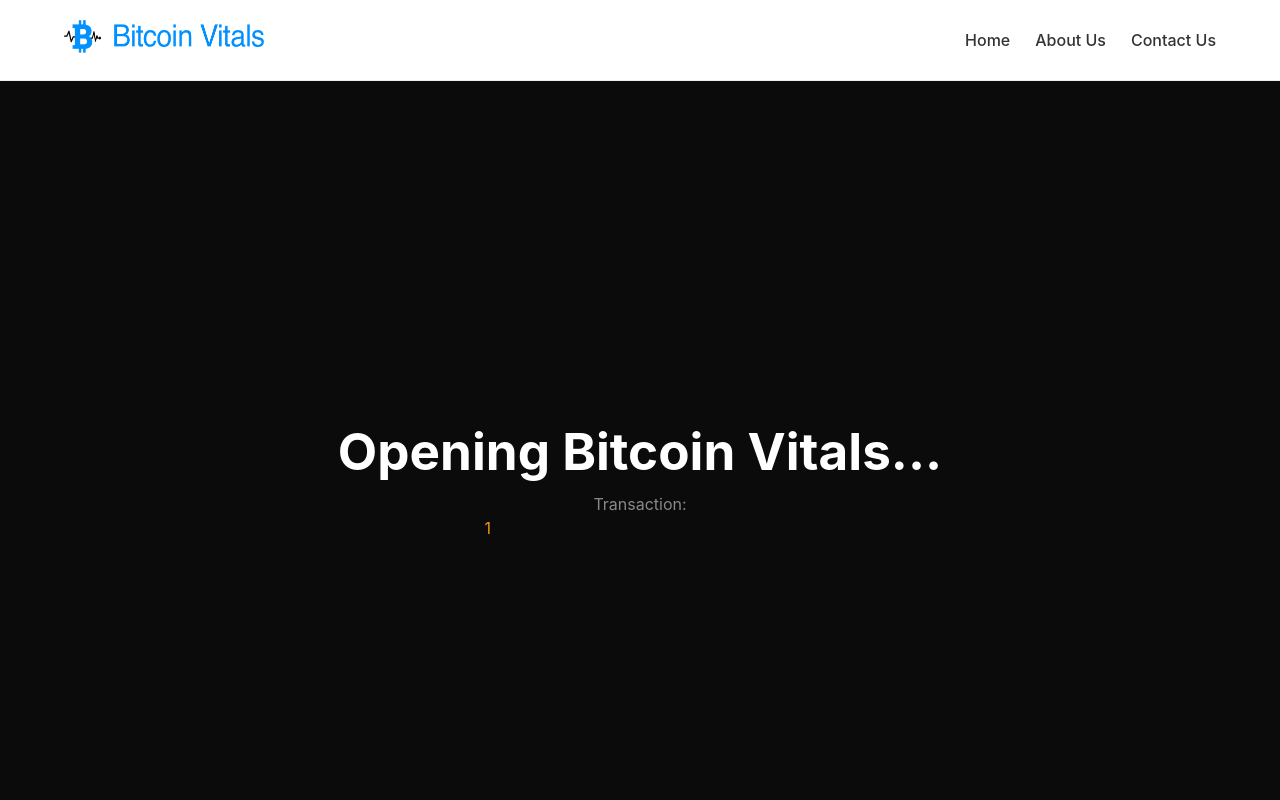
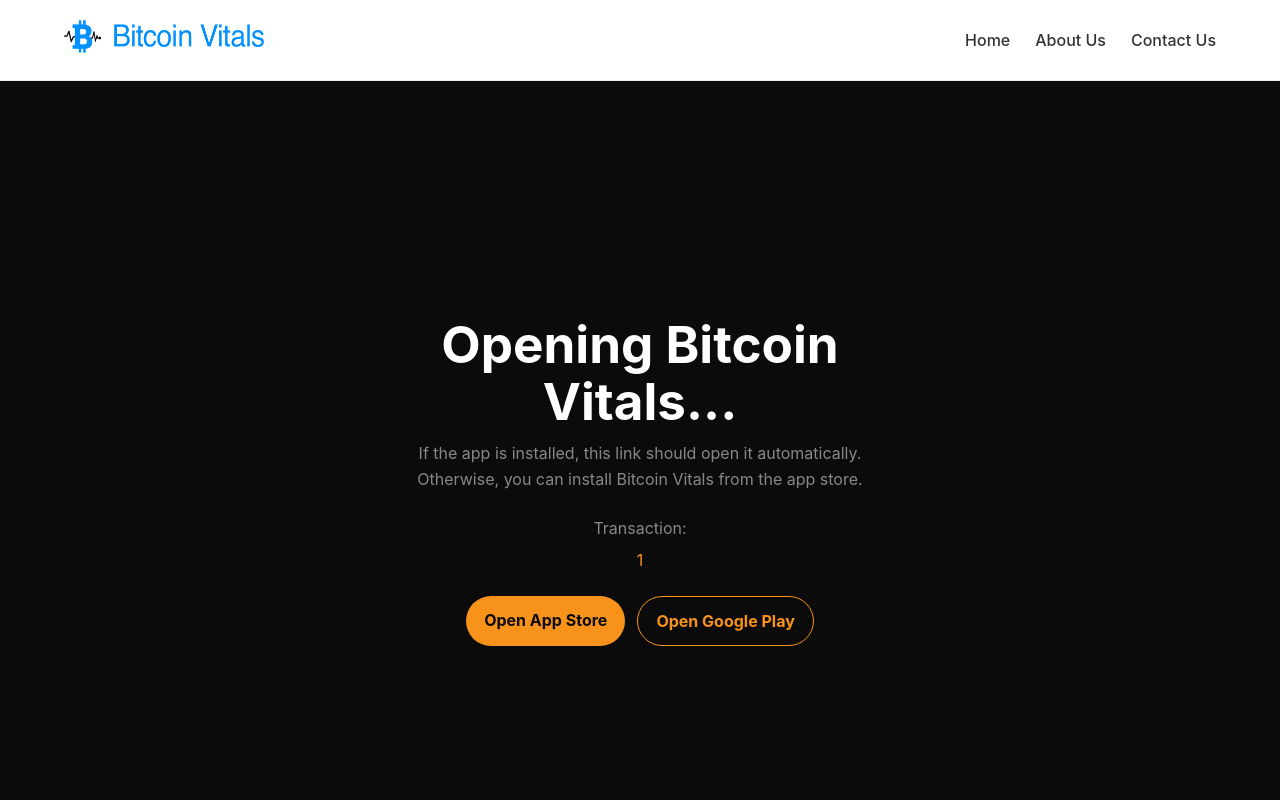
Before and after one commit to devapp-design/bitcoinVitals_WebSite, a React (Vite) app: page /tx/1 in a window 1280 px wide. Shown: the top 800 px of the page. Built offline with nearby package versions, Linux system fonts and the light colour scheme.

Commit message:
app deep link

```diff
--- a/src/pages/AddressPage.tsx
+++ b/src/pages/AddressPage.tsx
@@ -1,66 +1,8 @@
-import { useEffect } from 'react';
-import { useParams } from 'react-router-dom';
+import { useParams } from "react-router-dom";
+import DeepLinkPage from "./DeepLinkPage";
 
 export default function AddressPage() {
   const { address } = useParams();
 
-  useEffect(() => {
-    const ua = navigator.userAgent.toLowerCase();
-
-    const isIOS =
-      /iphone|ipad|ipod/.test(ua);
-
-    const isAndroid =
-      /android/.test(ua);
-
-    // fallback redirect
-    const timer = setTimeout(() => {
-      if (isIOS) {
-        window.location.href =
-          'https://apps.apple.com/app/idYOUR_APP_ID';
-      } else if (isAndroid) {
-        window.location.href =
-          'https://play.google.com/store/apps/details?id=com.bitcoinvitals.app';
-      }
-    }, 1500);
-
-    return () => clearTimeout(timer);
-  }, []);
-
-  return (
-    <div
-      style={{
-        minHeight: '100vh',
-        background: '#0B0B0B',
-        color: 'white',
-        display: 'flex',
-        justifyContent: 'center',
-        alignItems: 'center',
-        fontFamily: 'sans-serif',
-      }}
-    >
-      <div style={{ textAlign: 'center' }}>
-        <h1>Opening Bitcoin Vitals...</h1>
-
-        <p
-          style={{
-            color: '#888',
-            marginTop: 12,
-          }}
-        >
-          Address:
-        </p>
-
-        <p
-          style={{
-            maxWidth: 300,
-            wordBreak: 'break-all',
-            color: '#F7931A',
-          }}
-        >
-          {address}
-        </p>
-      </div>
-    </div>
-  );
+  return <DeepLinkPage label="Address" value={address} />;
 }
--- a/src/pages/BlockPage.tsx
+++ b/src/pages/BlockPage.tsx
@@ -1,65 +1,8 @@
-import { useEffect } from 'react';
-import { useParams } from 'react-router-dom';
+import { useParams } from "react-router-dom";
+import DeepLinkPage from "./DeepLinkPage";
 
 export default function BlockPage() {
   const { hash } = useParams();
 
-  useEffect(() => {
-    const ua = navigator.userAgent.toLowerCase();
-
-    const isIOS =
-      /iphone|ipad|ipod/.test(ua);
-
-    const isAndroid =
-      /android/.test(ua);
-
-    const timer = setTimeout(() => {
-      if (isIOS) {
-        window.location.href =
-          'https://apps.apple.com/app/idYOUR_APP_ID';
-      } else if (isAndroid) {
-        window.location.href =
-          'https://play.google.com/store/apps/details?id=com.bitcoinvitals.app';
-      }
-    }, 1500);
-
-    return () => clearTimeout(timer);
-  }, []);
-
-  return (
-    <div
-      style={{
-        minHeight: '100vh',
-        background: '#0B0B0B',
-        color: 'white',
-        display: 'flex',
-        justifyContent: 'center',
-        alignItems: 'center',
-        fontFamily: 'sans-serif',
-      }}
-    >
-      <div style={{ textAlign: 'center' }}>
-        <h1>Opening Bitcoin Vitals...</h1>
-
-        <p
-          style={{
-            color: '#888',
-            marginTop: 12,
-          }}
-        >
-          Block:
-        </p>
-
-        <p
-          style={{
-            maxWidth: 300,
-            wordBreak: 'break-all',
-            color: '#F7931A',
-          }}
-        >
-          {hash}
-        </p>
-      </div>
-    </div>
-  );
+  return <DeepLinkPage label="Block" value={hash} />;
 }
--- /dev/null
+++ b/src/pages/DeepLinkPage.tsx
@@ -0,0 +1,106 @@
+import { useEffect } from "react";
+
+const APP_STORE_URL = "https://apps.apple.com/us/app/bitcoin-vitals/id6762464023";
+const PLAY_STORE_URL = "https://play.google.com/store/apps/details?id=com.bitcoinvitals.app";
+const STORE_REDIRECT_DELAY_MS = 1500;
+
+type DeepLinkPageProps = {
+  label: string;
+  value?: string;
+};
+
+function getMobileStoreUrl() {
+  const ua = navigator.userAgent.toLowerCase();
+
+  if (/android/.test(ua)) {
+    return PLAY_STORE_URL;
+  }
+
+  if (/iphone|ipad|ipod/.test(ua)) {
+    return APP_STORE_URL;
+  }
+
+  return null;
+}
+
+export default function DeepLinkPage({ label, value }: DeepLinkPageProps) {
+  useEffect(() => {
+    const storeUrl = getMobileStoreUrl();
+
+    if (!storeUrl) {
+      return;
+    }
+
+    const timer = window.setTimeout(() => {
+      window.location.href = storeUrl;
+    }, STORE_REDIRECT_DELAY_MS);
+
+    return () => window.clearTimeout(timer);
+  }, []);
+
+  return (
+    <div
+      style={{
+        minHeight: "100vh",
+        background: "#0B0B0B",
+        color: "white",
+        display: "flex",
+        justifyContent: "center",
+        alignItems: "center",
+        fontFamily: "sans-serif",
+        padding: 24,
+      }}
+    >
+      <div style={{ maxWidth: 520, textAlign: "center" }}>
+        <h1>Opening Bitcoin Vitals...</h1>
+        <p style={{ color: "#888", lineHeight: 1.6, marginTop: 12 }}>
+          If the app is installed, this link should open it automatically.
+          Otherwise, you can install Bitcoin Vitals from the app store.
+        </p>
+
+        <p style={{ color: "#888", marginTop: 24 }}>{label}:</p>
+        <p
+          style={{
+            color: "#F7931A",
+            margin: "8px auto 24px",
+            maxWidth: 420,
+            wordBreak: "break-all",
+          }}
+        >
+          {value || "Unknown"}
+        </p>
+
+        <div style={{ display: "flex", flexWrap: "wrap", gap: 12, justifyContent: "center" }}>
+          <a
+            href={APP_STORE_URL}
+            rel="noopener noreferrer"
+            style={{
+              background: "#F7931A",
+              borderRadius: 999,
+              color: "#0B0B0B",
+              fontWeight: 700,
+              padding: "12px 18px",
+              textDecoration: "none",
+            }}
+          >
+            Open App Store
+          </a>
+          <a
+            href={PLAY_STORE_URL}
+            rel="noopener noreferrer"
+            style={{
+              border: "1px solid #F7931A",
+              borderRadius: 999,
+              color: "#F7931A",
+              fontWeight: 700,
+              padding: "12px 18px",
+              textDecoration: "none",
+            }}
+          >
+            Open Google Play
+          </a>
+        </div>
+      </div>
+    </div>
+  );
+}
--- a/src/pages/TxPage.tsx
+++ b/src/pages/TxPage.tsx
@@ -1,65 +1,8 @@
-import { useEffect } from 'react';
-import { useParams } from 'react-router-dom';
+import { useParams } from "react-router-dom";
+import DeepLinkPage from "./DeepLinkPage";
 
 export default function TxPage() {
   const { txid } = useParams();
 
-  useEffect(() => {
-    const ua = navigator.userAgent.toLowerCase();
-
-    const isIOS =
-      /iphone|ipad|ipod/.test(ua);
-
-    const isAndroid =
-      /android/.test(ua);
-
-    const timer = setTimeout(() => {
-      if (isIOS) {
-        window.location.href =
-          'https://apps.apple.com/app/idYOUR_APP_ID';
-      } else if (isAndroid) {
-        window.location.href =
-          'https://play.google.com/store/apps/details?id=com.bitcoinvitals.app';
-      }
-    }, 1500);
-
-    return () => clearTimeout(timer);
-  }, []);
-
-  return (
-    <div
-      style={{
-        minHeight: '100vh',
-        background: '#0B0B0B',
-        color: 'white',
-        display: 'flex',
-        justifyContent: 'center',
-        alignItems: 'center',
-        fontFamily: 'sans-serif',
-      }}
-    >
-      <div style={{ textAlign: 'center' }}>
-        <h1>Opening Bitcoin Vitals...</h1>
-
-        <p
-          style={{
-            color: '#888',
-            marginTop: 12,
-          }}
-        >
-          Transaction:
-        </p>
-
-        <p
-          style={{
-            maxWidth: 300,
-            wordBreak: 'break-all',
-            color: '#F7931A',
-          }}
-        >
-          {txid}
-        </p>
-      </div>
-    </div>
-  );
+  return <DeepLinkPage label="Transaction" value={txid} />;
 }
```
Also changed, not shown: public/.well-known/assetlinks.json, 1 other file (tests, documents, lock files or other folders).
